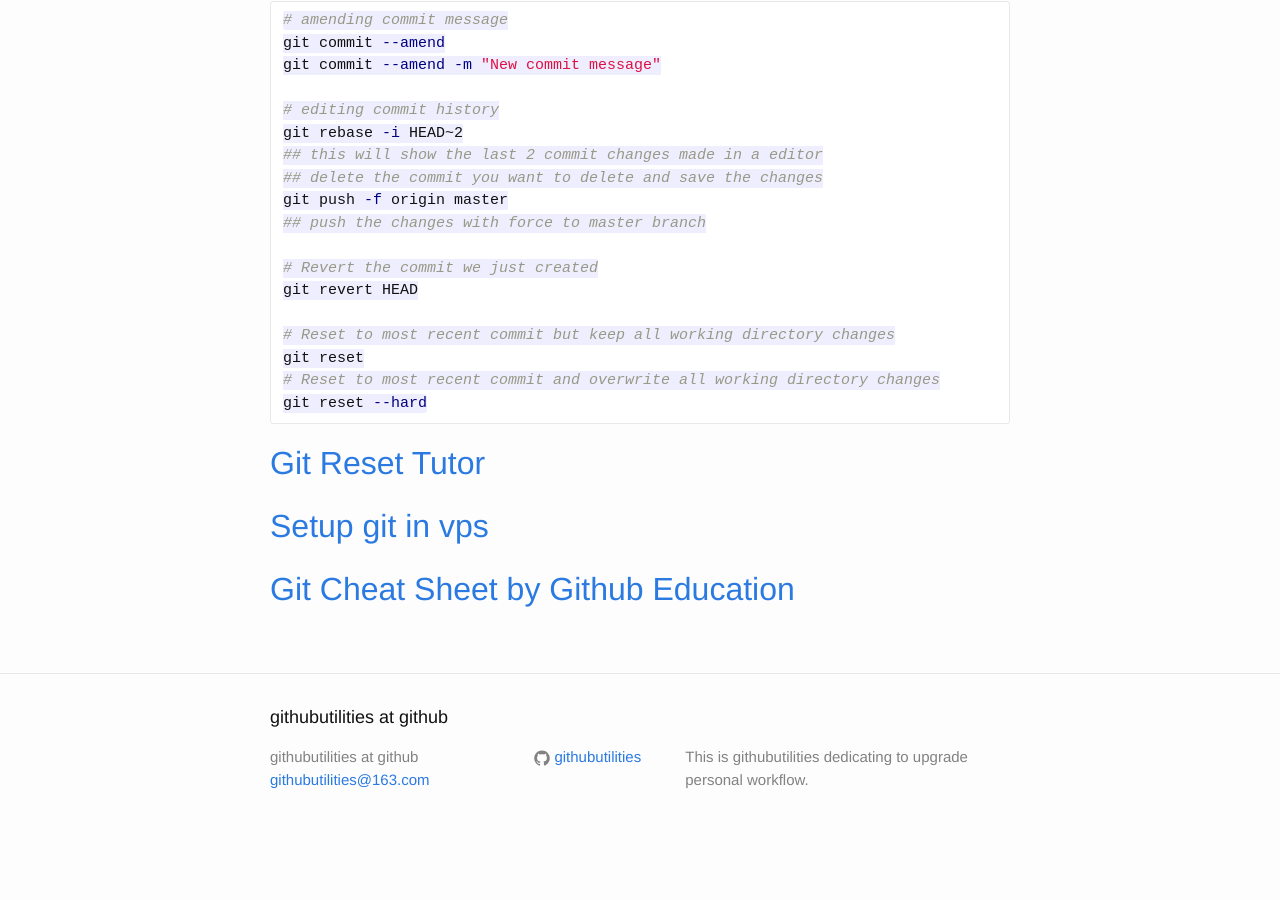
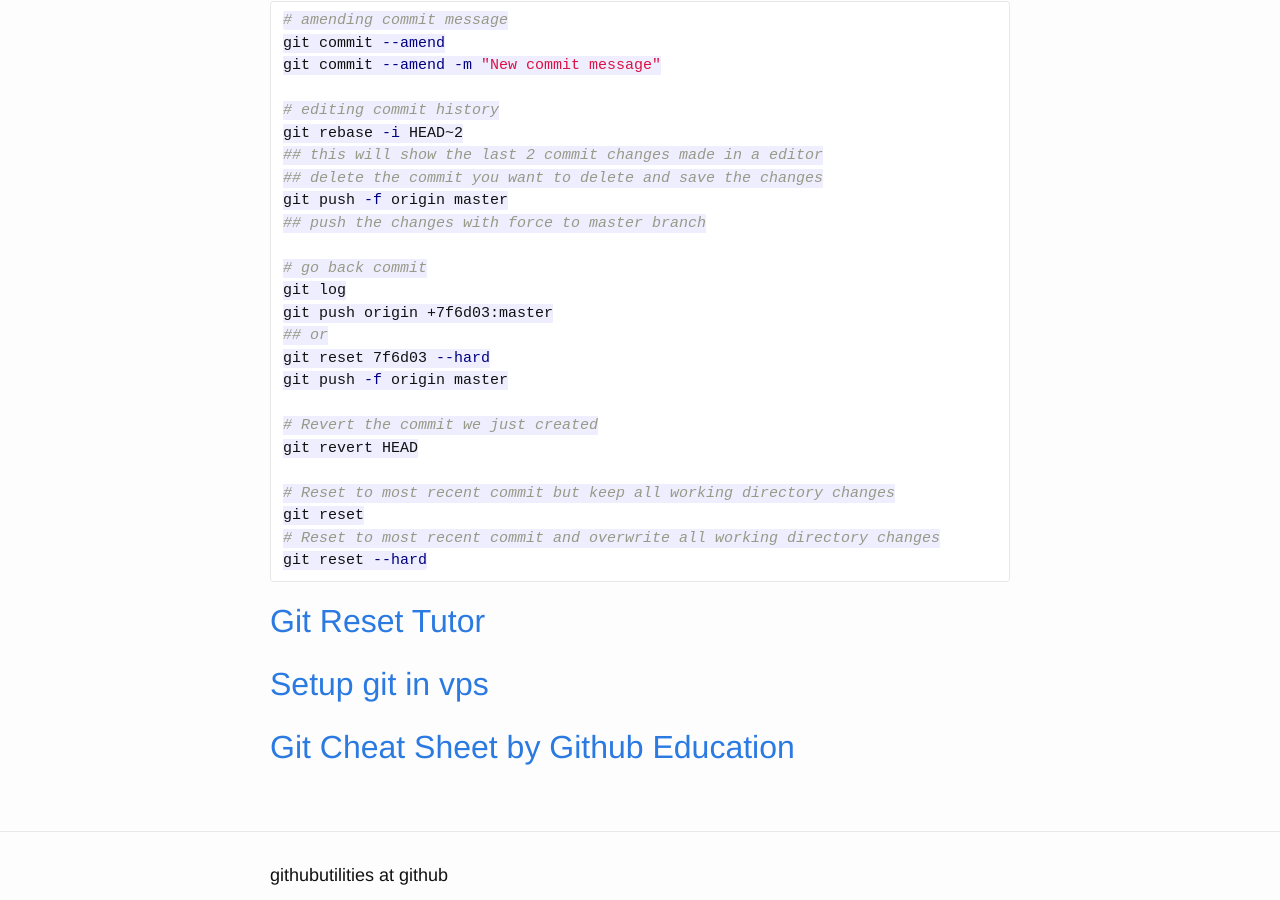
Before and after one commit to githubutilities/githubutilities.github.io, a Jekyll site: the page built from _posts/2015-01-22-personal-git-command-cheat-sheet.markdown, in a window 1280 px wide and 900 px high, scrolled down 2653 px. Built offline with Jekyll 4.4.1, drawn with Linux system fonts in a browser that asks for light colours; Markdown is read by kramdown in place of the engine named in the settings; before the commit the page ends 3504 px from its top, so only the background shows below that.

Commit message:
go back to commit

```diff
--- a/_posts/2015-01-22-personal-git-command-cheat-sheet.markdown
+++ b/_posts/2015-01-22-personal-git-command-cheat-sheet.markdown
@@ -132,6 +132,13 @@ git rebase -i HEAD~2
 git push -f origin master
 ## push the changes with force to master branch
 
+# go back commit
+git log
+git push origin +7f6d03:master
+## or
+git reset 7f6d03 --hard
+git push -f origin master
+
 # Revert the commit we just created
 git revert HEAD
 
```
